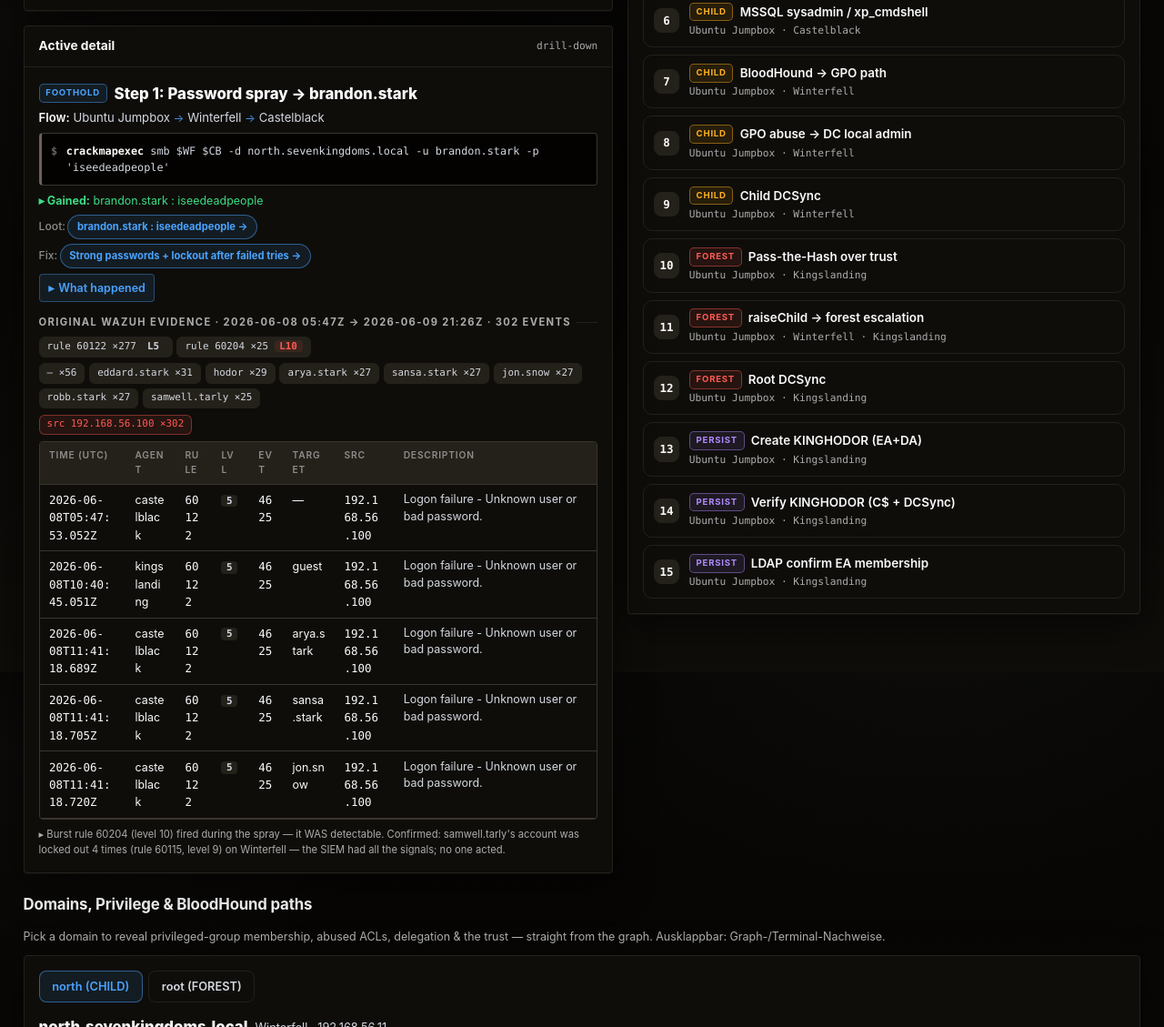
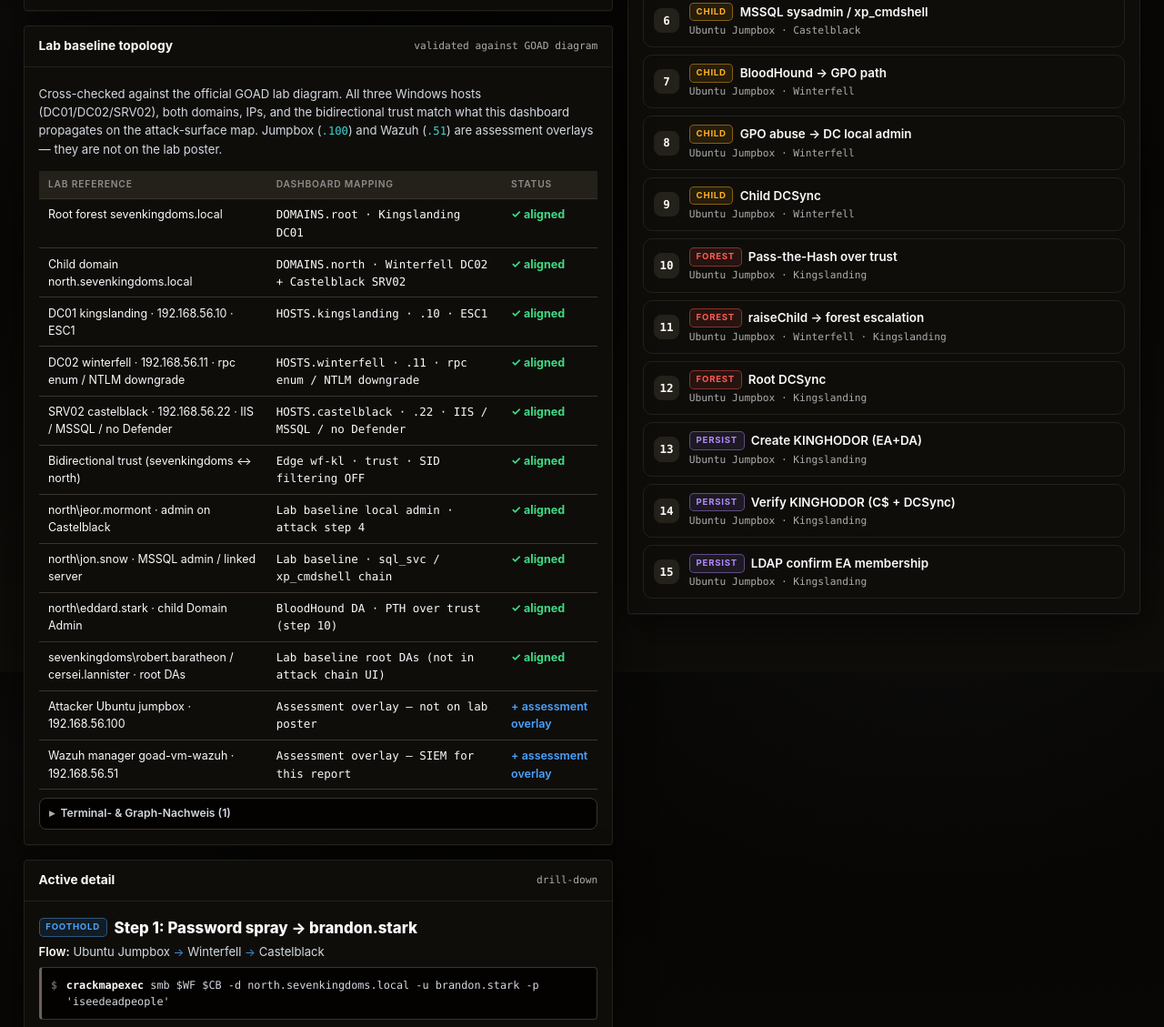
Before and after one commit to CosmicSlothOracle/Domainofthrones, a website: page index.html in a window 1280 px wide. Shown: the part 861-1990 px from the top of the page at 91% size. Drawn offline with Linux system fonts and the light colour scheme.

Commit message:
Validate lab topology against GOAD diagram and add baseline evidence

```diff
--- a/index.html
+++ b/index.html
@@ -253,6 +253,10 @@
   .mtopo .mn-name{font-family:var(--sans); fill:var(--muted); font-weight:600;}
   .mtopo .mn-sub{font-family:var(--mono); fill:var(--faint);}
   .mtopo .mlabel{font-family:var(--mono);}
+  .topo-val-tbl .ok{color:var(--green);font-weight:700;}
+  .topo-val-tbl .extra{color:var(--blue);font-weight:600;}
+  .topo-val-tbl .bad{color:var(--red);font-weight:700;}
+  .topo-validate .kv{margin-bottom:.85rem;line-height:1.55;}
   .medge{fill:none; stroke-width:2.2; stroke-linecap:round;}
   .medge.atk{stroke:var(--red);}
   .medge.gap{stroke:var(--red); opacity:.5;}
@@ -295,6 +299,10 @@
         <div class="card">
           <div class="ct">Attack-surface map <span class="tag" id="topoTag">click a step or host</span></div>
           <div class="cb"><svg id="topo" viewBox="0 0 720 430" aria-label="topology"></svg><div class="legend" id="legend"></div></div>
+        </div>
+        <div class="card">
+          <div class="ct">Lab baseline topology <span class="tag">validated against GOAD diagram</span></div>
+          <div class="cb" id="topoBaseline"></div>
         </div>
         <div class="card"><div class="ct">Active detail <span class="tag">drill-down</span></div><div class="cb" id="context"><p class="empty">Select a host on the map or a step on the right to reveal its underlying intelligence…</p></div></div>
       </div>
@@ -357,18 +365,21 @@ const HOSTS={
     tools:["NetExec / CrackMapExec","Impacket (secretsdump, raiseChild, wmiexec)","bloodhound-python","smbclient"],
     siem:"workstationName: UBUNTU-JUMPBOX · 192.168.56.100",
     alerts:[["All 'possible RDP' NTLM alerts (92657) trace here","ntlm_all"],["164 spray failures + 100+ NTLM logons","attacker"]]},
-  winterfell:{x:320,y:90,r:44,fill:"#3b342e",stroke:"#ffb020",icon:"assets/icons/winterfell.png",name:"Winterfell",ip:"192.168.56.11",bh:"WINTERFELL",
+  winterfell:{x:320,y:90,r:44,fill:"#3b342e",stroke:"#ffb020",icon:"assets/icons/winterfell.png",name:"Winterfell",labId:"DC02",ip:"192.168.56.11",bh:"WINTERFELL",
     role:"Child Domain Controller (PDC)",domain:"north.sevenkingdoms.local",
+    labFlags:["Windows Server 2019","rpc user enum","ntlm downgrade"],
     users:[["green","brandon.stark","domain user · SYSVOL read"],["yellow","samwell.tarly","GenericWrite on GPO → DC local admin"],["red","goadmin","child Domain Admin · DCSync"]],
     siem:"agent.name: winterfell · 192.168.56.11",
     alerts:[["brandon.stark NTLM logons ×29","sysvol"],["Massive 4769 noise (robb.stark, ::1)","kerberos"],["GPO 5136 & DCSync 4662: 0 events — GAP","gpo"]]},
-  castelblack:{x:320,y:340,r:42,fill:"#0e0d0a",stroke:"#4aa3ff",icon:"assets/icons/castelblack.png",name:"Castelblack",ip:"192.168.56.22",bh:"CASTELBLACK",
+  castelblack:{x:320,y:340,r:42,fill:"#0e0d0a",stroke:"#4aa3ff",icon:"assets/icons/castelblack.png",name:"Castelblack",labId:"SRV02",ip:"192.168.56.22",bh:"CASTELBLACK",
     role:"Member server — MSSQL / IIS",domain:"north.sevenkingdoms.local (member)",
+    labFlags:["Windows Server 2019 — no defender","IIS + upload ASP","MSSQL + execute as + trusted link"],
     users:[["yellow","jeor.mormont","local Administrator"],["yellow","sql_svc","MSSQL sysadmin · xp_cmdshell"]],
     siem:"agent.name: castelblack · 192.168.56.22",
     alerts:[["jeor.mormont remote admin NTLM ×15 + logon/logoff ×34","cb_localadmin"],["sql_svc 4625 ×2 → 4624 ×9","mssql"]]},
-  kingslanding:{x:610,y:215,r:46,fill:"#3b342e",stroke:"#ff5a52",icon:"assets/icons/kingslanding.png",name:"Kingslanding",ip:"192.168.56.10",
+  kingslanding:{x:610,y:215,r:46,fill:"#3b342e",stroke:"#ff5a52",icon:"assets/icons/kingslanding.png",name:"Kingslanding",labId:"DC01",ip:"192.168.56.10",
     role:"Forest Root Domain Controller",domain:"sevenkingdoms.local",agentNote:"agent 002 · Win Server 2019",
+    labFlags:["Windows Server 2019","ESC1"],
     users:[["orange","north\\goadmin","cross-trust auth via trust key"],["red","sevenkingdoms\\goadmin","Enterprise Admin / root DA"],["purple","KINGHODOR","malicious persistence (EA+DA)"]],
     siem:"agent 002 · kingslanding · 192.168.56.10 (Win Server 2019)",
     alerts:[["Cross-trust goadmin: 4624 ×47 / 92652 ×44","trust"],["KINGHODOR created (4720/4738) — EA add NOT logged","kinghodor"],["Root DCSync (4662): 0 events — GAP","dcsync"]]},
@@ -382,6 +393,20 @@ const EDGES=[
   {id:"jb-cb",a:"jumpbox",b:"castelblack",cls:"attack"},
   {id:"jb-kl",a:"jumpbox",b:"kingslanding",cls:"attack"},
   {id:"wf-kl",a:"winterfell",b:"kingslanding",cls:"trust"}
+];
+const TOPO_VALIDATE=[
+  {ref:"Root forest sevenkingdoms.local",dash:"DOMAINS.root · Kingslanding DC01",ok:true},
+  {ref:"Child domain north.sevenkingdoms.local",dash:"DOMAINS.north · Winterfell DC02 + Castelblack SRV02",ok:true},
+  {ref:"DC01 kingslanding · 192.168.56.10 · ESC1",dash:"HOSTS.kingslanding · .10 · ESC1",ok:true},
+  {ref:"DC02 winterfell · 192.168.56.11 · rpc enum / NTLM downgrade",dash:"HOSTS.winterfell · .11 · rpc enum / NTLM downgrade",ok:true},
+  {ref:"SRV02 castelblack · 192.168.56.22 · IIS / MSSQL / no Defender",dash:"HOSTS.castelblack · .22 · IIS / MSSQL / no Defender",ok:true},
+  {ref:"Bidirectional trust (sevenkingdoms ↔ north)",dash:"Edge wf-kl · trust · SID filtering OFF",ok:true},
+  {ref:"north\\jeor.mormont · admin on Castelblack",dash:"Lab baseline local admin · attack step 4",ok:true},
+  {ref:"north\\jon.snow · MSSQL admin / linked server",dash:"Lab baseline · sql_svc / xp_cmdshell chain",ok:true},
+  {ref:"north\\eddard.stark · child Domain Admin",dash:"BloodHound DA · PTH over trust (step 10)",ok:true},
+  {ref:"sevenkingdoms\\robert.baratheon / cersei.lannister · root DAs",dash:"Lab baseline root DAs (not in attack chain UI)",ok:true},
+  {ref:"Attacker Ubuntu jumpbox · 192.168.56.100",dash:"Assessment overlay — not on lab poster",ok:"extra"},
+  {ref:"Wazuh manager goad-vm-wazuh · 192.168.56.51",dash:"Assessment overlay — SIEM for this report",ok:"extra"}
 ];
 const DOMAINS={
   north:{label:"north (CHILD)",full:"north.sevenkingdoms.local",dc:"Winterfell · 192.168.56.11",
@@ -559,6 +584,11 @@ const PROOF={
       {src:EVIDENCE_IMG+"image.png",caption:"LDAP: KINGHODOR als member unter Enterprise Admins@sevenkingdoms.local."}
     ]
   },
+  topology:{
+    baseline:[
+      {src:EVIDENCE_IMG+"goad_lab_topology.png",caption:"Official GOAD lab topology (ForestLord-ZeroTrustOrNot-GOAD): sevenkingdoms.local ↔ north.sevenkingdoms.local with DC01 (.10), DC02 (.11), SRV02 (.22) and bidirectional trust — validated against the dashboard attack-surface map above."}
+    ]
+  },
   hardening:{
     laps:[
       {src:EVIDENCE_IMG+"cme_castelblack.png",caption:"Shared local admin ohne LAPS: ein Passwort → (Pwn3d!) auf Castelblack."},
@@ -676,6 +706,19 @@ function renderLegend(){
   $("#legend").innerHTML=items.map(i=>`<span><i style="background:${i[0]}"></i>${i[1]}</span>`).join("")
     +'<span style="opacity:.4">|</span>'+privs.map(i=>`<span><i style="background:${i[0]};border-radius:50%"></i>${i[1]}</span>`).join("");
 }
+function renderTopoBaseline(){
+  const statusLabel={true:"✓ aligned",extra:"+ assessment overlay",false:"✗ mismatch"};
+  const rows=TOPO_VALIDATE.map(v=>{
+    const cls=v.ok===true?"ok":v.ok==="extra"?"extra":"bad";
+    return `<tr><td>${esc(v.ref)}</td><td class="mono" style="font-size:.78rem">${esc(v.dash)}</td><td class="topo-val ${cls}">${statusLabel[v.ok]||statusLabel[false]}</td></tr>`;
+  }).join("");
+  let s=`<div class="topo-validate">`;
+  s+=`<p class="kv">Cross-checked against the official GOAD lab diagram. All three Windows hosts (DC01/DC02/SRV02), both domains, IPs, and the bidirectional trust match what this dashboard propagates on the attack-surface map. Jumpbox (<span class="mono">.100</span>) and Wazuh (<span class="mono">.51</span>) are assessment overlays — they are not on the lab poster.</p>`;
+  s+=`<table class="ev topo-val-tbl"><tr><th>Lab reference</th><th>Dashboard mapping</th><th>Status</th></tr>${rows}</table>`;
+  s+=proofBlock(proofItems("topology","baseline"));
+  s+=`</div>`;
+  $("#topoBaseline").innerHTML=s;
+}
 
 /* ---------- topology ---------- */
 function buildTopo(){
@@ -729,7 +772,7 @@ function buildTopo(){
     const mk=(y,t,fs,fill,w,anchor)=>{const x=document.createElementNS(SVGNS,"text");x.setAttribute("y",y);x.setAttribute("text-anchor",anchor||"middle");x.setAttribute("font-size",fs);x.setAttribute("fill",fill);if(w)x.setAttribute("font-weight",w);x.textContent=t;g.appendChild(x);};
     mk(h.r+12,h.name,"11.5",h.stroke,"700");
     mk(h.r+22,h.ip,"8.5","#d4d8e0");
-    mk(h.r+32,h.role.includes("Root")?"Root DC":h.role.includes("Child")?"Child DC":h.role.includes("Member")?"Member":h.role.includes("SIEM")?"SIEM":"Attacker","7.5","#918b8c");
+    mk(h.r+32,h.labId|| (h.role.includes("Root")?"Root DC":h.role.includes("Child")?"Child DC":h.role.includes("Member")?"Member":h.role.includes("SIEM")?"SIEM":"Attacker"),"7.5","#918b8c");
     g.addEventListener("click",()=>showHost(id));
     svg.appendChild(g);
   });
@@ -768,6 +811,8 @@ function showHost(id){
   const h=HOSTS[id];
   let s=`<div class="ctxhead"><h3>${esc(h.name)}</h3><span class="role">${esc(h.role)}</span></div>`;
   s+=`<div class="kv"><b>IP:</b> <span class="mono">${h.ip}</span>${h.pub?` · <b>Public:</b> <span class="mono">${h.pub}</span>`:""}</div>`;
+  if(h.labId)s+=`<div class="kv"><b>Lab host:</b> <span class="mono">${esc(h.labId)}</span></div>`;
+  if(h.labFlags&&h.labFlags.length)s+=`<div class="kv"><b>Lab flags:</b> ${h.labFlags.map(f=>`<span class="chip">${esc(f)}</span>`).join(" ")}</div>`;
   s+=`<div class="kv"><b>Domain:</b> ${esc(h.domain)}</div>`;
   s+=`<div class="kv"><b>SIEM:</b> <span class="mono">${esc(h.siem)}</span></div>`;
   if(h.note)s+=`<div class="kv">${esc(h.note)}</div>`;
@@ -1076,7 +1121,7 @@ function revealSecret(type,account){
 }
 
 /* ---------- init ---------- */
-renderKPIs();renderLegend();buildTopo();
+renderKPIs();renderLegend();buildTopo();renderTopoBaseline();
 renderDomTabs();renderDomPanel();
 renderKerbNoise();
 renderVault();renderSteps();renderHard();
```
Also changed, not shown: assets/evidence/goad_lab_topology.png (added).
